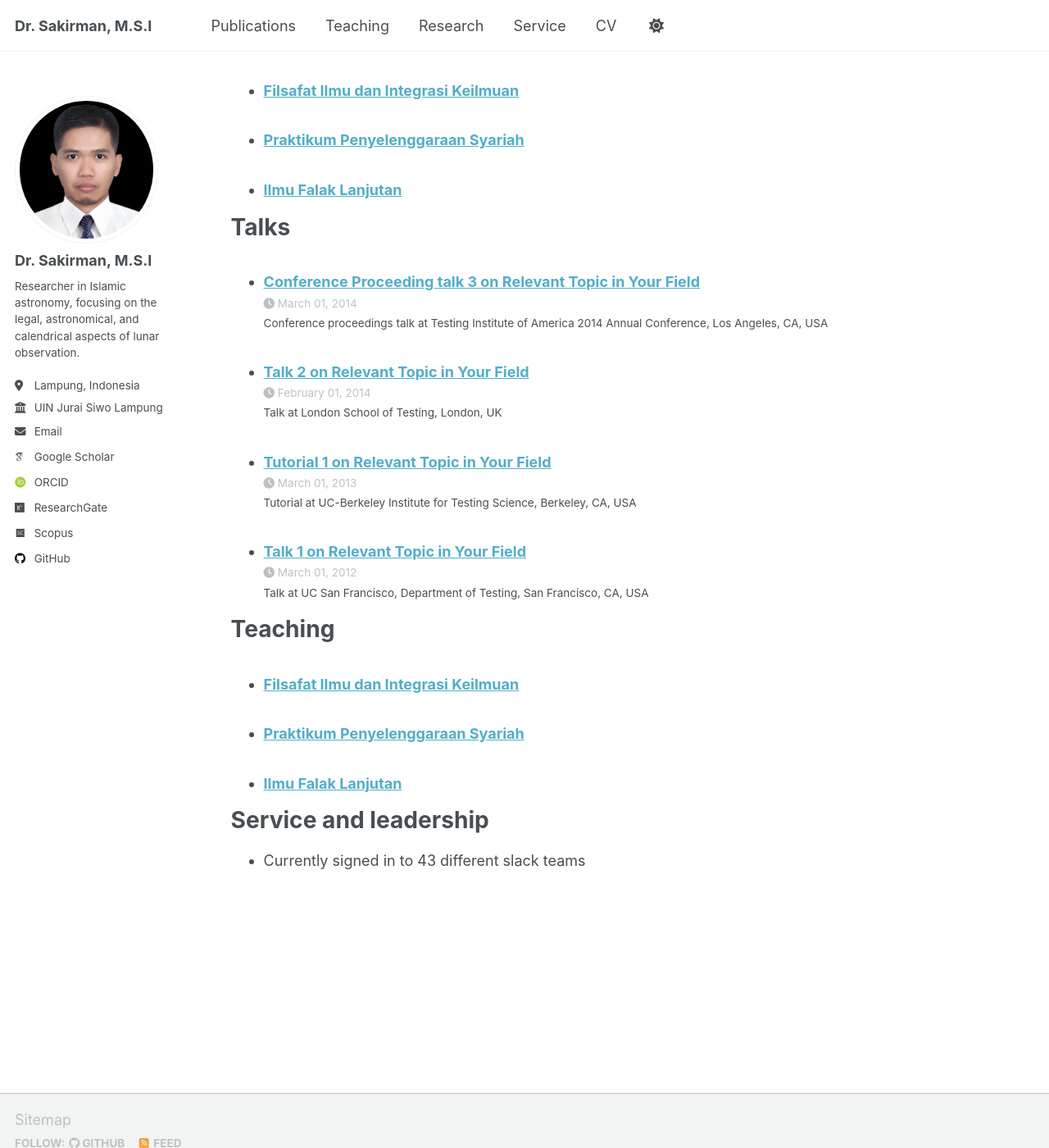
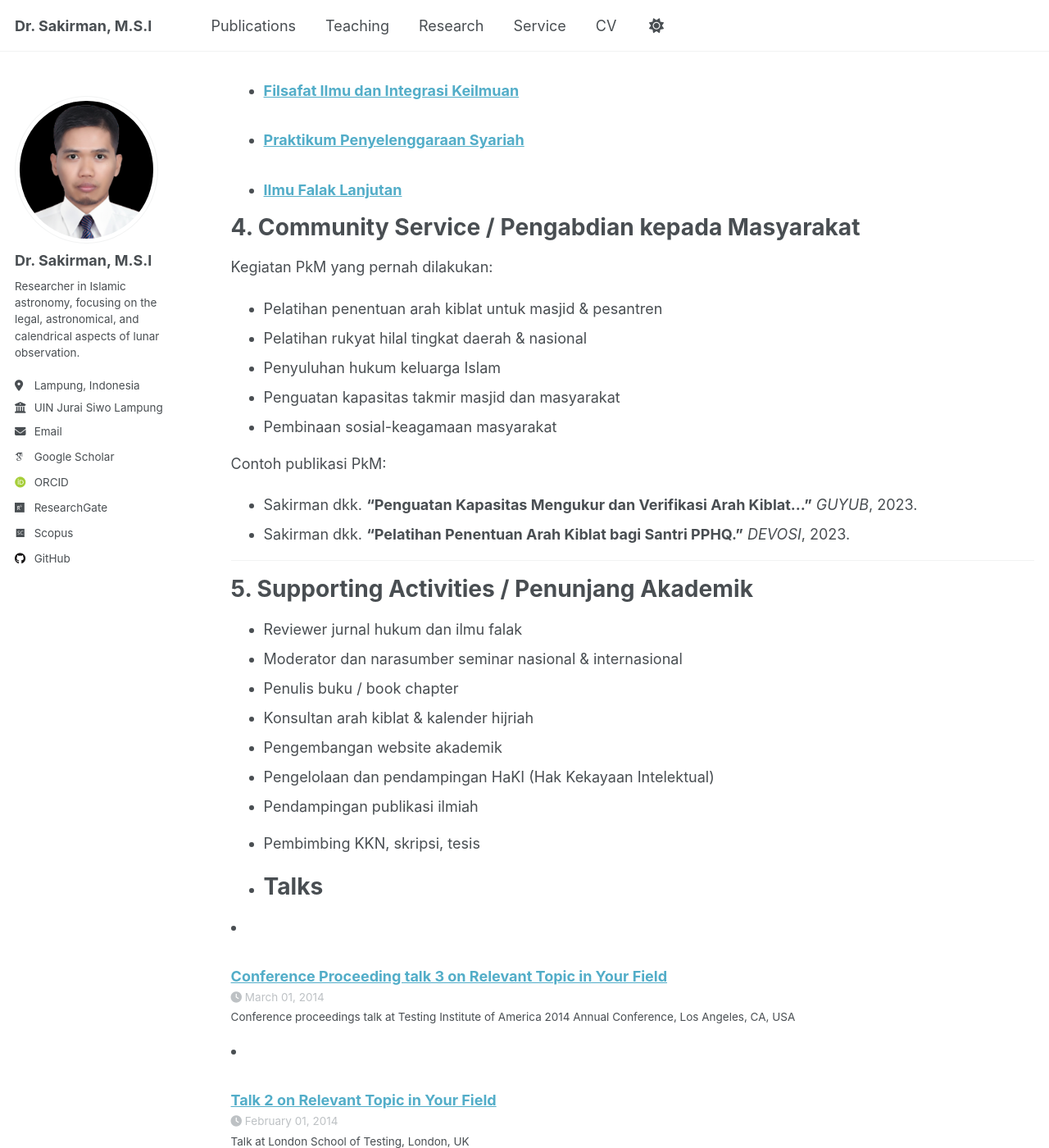
Before and after one commit to sakir-man/sakir-man.github.io, a Jekyll site: the page built from _pages/cv.md, in a window 1280 px wide and 1400 px high, scrolled down 1436 px. Shown: the whole window at 82% size. Built offline with Jekyll 4.4.1, drawn with Linux system fonts in a browser that asks for light colours; some web fonts are replaced; a script that is not in the unit is left out; some of the changed text lies outside the part shown.

Commit message:
Update cv.md

```diff
--- a/_pages/cv.md
+++ b/_pages/cv.md
@@ -28,6 +28,7 @@ Bidang keahlian: Hukum Islam • Ilmu Falak • Crescent Visibility • Kalender
 | 2005–2009 | S1 Hukum Islam | UIN Sunan Kalijaga Yogyakarta | Beasiswa BI |
 
 
+
 # **2. Research & Publications / Penelitian & Publikasi Ilmiah**
 
 Daftar lengkap publikasi tersedia di halaman **[Publications](/publications/)**
@@ -54,18 +55,48 @@ Daftar lengkap tersedia di halaman **[Teaching](/teaching/)**
     {% include archive-single-cv.html %}
   {% endfor %}</ul>
 
-Talks
+
+
+# **4. Community Service / Pengabdian kepada Masyarakat**
+
+Kegiatan PkM yang pernah dilakukan:
+
+- Pelatihan penentuan arah kiblat untuk masjid & pesantren
+- Pelatihan rukyat hilal tingkat daerah & nasional
+- Penyuluhan hukum keluarga Islam
+- Penguatan kapasitas takmir masjid dan masyarakat
+- Pembinaan sosial-keagamaan masyarakat
+
+Contoh publikasi PkM:
+- Sakirman dkk. **“Penguatan Kapasitas Mengukur dan Verifikasi Arah Kiblat…”** *GUYUB*, 2023.
+- Sakirman dkk. **“Pelatihan Penentuan Arah Kiblat bagi Santri PPHQ.”** *DEVOSI*, 2023.
+
+---
+
+# **5. Supporting Activities / Penunjang Akademik**
+
+- Reviewer jurnal hukum dan ilmu falak
+- Moderator dan narasumber seminar nasional & internasional
+- Penulis buku / book chapter
+- Konsultan arah kiblat & kalender hijriah
+- Pengembangan website akademik
+- Pengelolaan dan pendampingan HaKI (Hak Kekayaan Intelektual)
+- Pendampingan publikasi ilmiah
+- Pembimbing KKN, skripsi, tesis
+
+- Talks
 ======
   <ul>{% for post in site.talks reversed %}
     {% include archive-single-talk-cv.html  %}
   {% endfor %}</ul>
 
-Teaching
-======
-  <ul>{% for post in site.teaching reversed %}
-    {% include archive-single-cv.html %}
-  {% endfor %}</ul>
+---
 
-Service and leadership
-======
-* Currently signed in to 43 different slack teams
+# **6. Expertise / Keahlian**
+
+- **Islamic Astronomy**: hilal, qibla, prayer times, celestial mechanics
+- **Islamic Law**: family law, fiqh, legal methodology
+- **Data Analysis**: hilal modeling, syafaq analysis
+- **Field Observation**: rukyat hilal & qiblat verification
+- **Scientific Writing**: jurnal internasional & nasional
+- **HaKI & Publikasi**: pendampingan publikasi akademik
```
